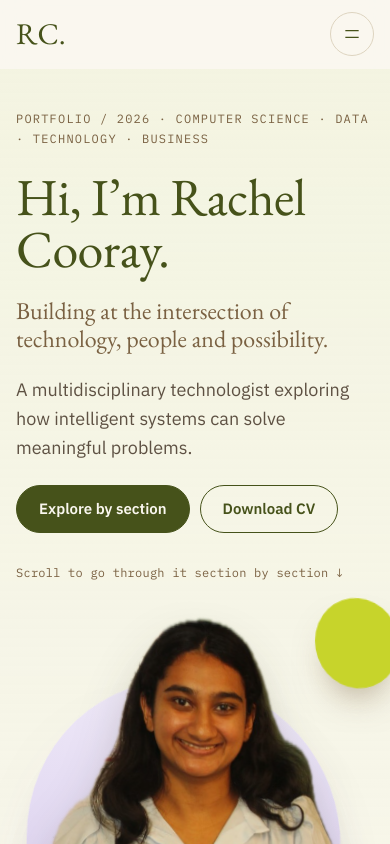
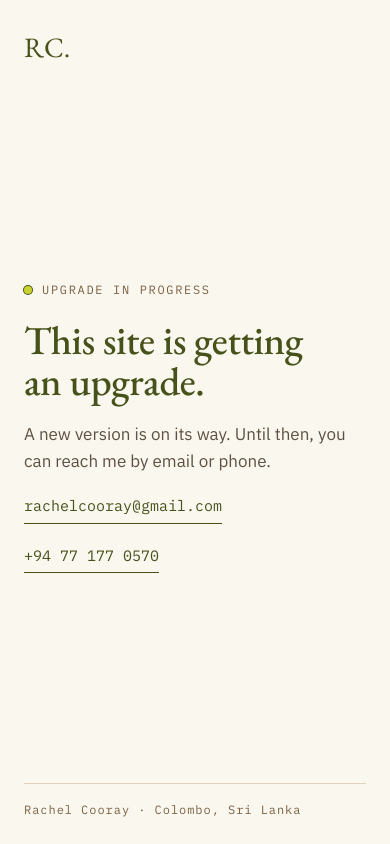
Before and after one commit to rachelcooray/portfolio, a Next.js app: page / in a window 390 px wide. Shown: the top 844 px of the page. Built offline with nearby package versions, Linux system fonts and the light colour scheme.

Commit message:
Show an upgrade notice with email and phone on every page

```diff
--- a/src/app/layout.tsx
+++ b/src/app/layout.tsx
@@ -7,6 +7,7 @@ import ScrollChrome from "@/components/layout/ScrollChrome";
 import Reveal from "@/components/animations/Reveal";
 import Depth from "@/components/animations/Depth";
 import Scene3D from "@/components/three/Scene3D";
+import Upgrade from "@/components/layout/Upgrade";
 import "./site.css";
 
 // Self-hosted (SIL Open Font License), so builds never depend on a font CDN.
@@ -70,6 +71,9 @@ export const viewport: Viewport = {
 // motion or no WebGL. Also decides whether the intro plays.
 const modeScript = `(function(){var d=document.documentElement;d.classList.add('js');try{var ls=null;try{ls=window.localStorage}catch(e){}var rm=matchMedia('(prefers-reduced-motion: reduce)').matches||(ls&&ls.getItem('rc-reduced-motion')==='1');var w=innerWidth,h=innerHeight;var n=navigator;var low=(n.deviceMemory&&n.deviceMemory<4)||(n.hardwareConcurrency&&n.hardwareConcurrency<=2);var gl=false;if(!rm&&w>=900&&h>=560&&!low){var c=document.createElement('canvas');var x=c.getContext('webgl2')||c.getContext('webgl');gl=!!x;if(x){var l=x.getExtension('WEBGL_lose_context');l&&l.loseContext()}}d.classList.add(gl?'gl':'lite');if(rm)d.classList.add('rm');var seen=ls&&ls.getItem('rc-intro-seen')==='1';d.classList.add(gl&&!seen?'intro-run':'intro-done');}catch(e){d.classList.add('lite','intro-done')}})();`;
 
+// true: every route shows the holding page. false: the full site.
+const MAINTENANCE = true;
+
 export default function RootLayout({ children }: LayoutProps<"/">) {
   return (
     <html
@@ -81,6 +85,10 @@ export default function RootLayout({ children }: LayoutProps<"/">) {
         <script dangerouslySetInnerHTML={{ __html: modeScript }} />
       </head>
       <body>
+        {MAINTENANCE ? (
+          <Upgrade />
+        ) : (
+          <>
             <Scene3D />
             <LenisProvider />
             <a className="skip" href="#content">
@@ -92,6 +100,8 @@ export default function RootLayout({ children }: LayoutProps<"/">) {
             <Footer />
             <Reveal />
             <Depth />
+          </>
+        )}
       </body>
     </html>
   );
--- a/src/app/site.css
+++ b/src/app/site.css
@@ -4092,3 +4092,17 @@ html.rm .scene3d { display: none; }
 
 /* Keep the 3D hero layers from widening the page */
 .hero { overflow-x: clip; }
+
+/* Holding page (Upgrade.tsx) */
+.upgrade { min-height: 100svh; display: grid; grid-template-rows: auto 1fr auto; gap: 32px; padding: clamp(24px, 5vw, 56px); background: var(--ivory); color: var(--charcoal); }
+.upgrade-mark { margin: 0; font-family: var(--serif); font-size: 28px; color: var(--forest); }
+.upgrade-body { align-self: center; max-width: 720px; display: flex; flex-direction: column; align-items: flex-start; gap: 20px; }
+.upgrade-kicker { margin: 0; display: flex; align-items: center; gap: 10px; font-family: var(--mono); font-size: 12px; letter-spacing: 0.14em; text-transform: uppercase; color: var(--moss-ink); }
+.upgrade-dot { width: 8px; height: 8px; border-radius: 50%; background: var(--lime); box-shadow: 0 0 0 1px var(--forest); animation: upgrade-pulse 1.8s ease-in-out infinite; }
+.upgrade h1 { margin: 0; font-family: var(--serif); font-weight: 500; font-size: clamp(40px, 8vw, 84px); line-height: 1.02; letter-spacing: -0.01em; color: var(--forest); text-wrap: balance; }
+.upgrade-lead { margin: 0; max-width: 46ch; font-size: clamp(17px, 2vw, 20px); line-height: 1.55; color: var(--muted); }
+.upgrade-mail { font-family: var(--mono); font-size: clamp(15px, 2vw, 18px); color: var(--forest); text-decoration: none; border-bottom: 1px solid var(--forest); padding-bottom: 4px; overflow-wrap: anywhere; }
+.upgrade-mail:hover, .upgrade-mail:focus-visible { background: var(--lime); }
+.upgrade-foot { margin: 0; font-family: var(--mono); font-size: 12px; letter-spacing: 0.08em; color: var(--moss-ink); border-top: 1px solid var(--line); padding-top: 16px; }
+@keyframes upgrade-pulse { 50% { opacity: 0.25; } }
+@media (prefers-reduced-motion: reduce) { .upgrade-dot { animation: none; } }
--- /dev/null
+++ b/src/components/layout/Upgrade.tsx
@@ -0,0 +1,26 @@
+import { identity } from "@/content/content";
+
+// Holding page shown on every route while the site is rebuilt.
+// Switch it off with MAINTENANCE in src/app/layout.tsx.
+export default function Upgrade() {
+  return (
+    <main id="content" className="upgrade">
+      <p className="upgrade-mark">RC.</p>
+      <div className="upgrade-body">
+        <p className="upgrade-kicker">
+          <span className="upgrade-dot" aria-hidden="true" />
+          Upgrade in progress
+        </p>
+        <h1>This site is getting an upgrade.</h1>
+        <p className="upgrade-lead">A new version is on its way. Until then, you can reach me by email or phone.</p>
+        <a className="upgrade-mail" href={`mailto:${identity.email}`}>
+          {identity.email}
+        </a>
+        <a className="upgrade-mail" href={`tel:${identity.phone.replace(/\s/g, "")}`}>
+          {identity.phone}
+        </a>
+      </div>
+      <p className="upgrade-foot">Rachel Cooray · Colombo, Sri Lanka</p>
+    </main>
+  );
+}
--- a/src/content/content.ts
+++ b/src/content/content.ts
@@ -73,6 +73,7 @@ export const identity = {
   badgePhoto: "/images/rachel-badge.jpg",
   badgePhotoAlt: "Rachel Cooray, head and shoulders",
   email: "rachelcooray@gmail.com",
+  phone: "+94 77 177 0570",
   links: [
     { label: "Email", href: "mailto:rachelcooray@gmail.com" },
     { label: "LinkedIn", href: "https://www.linkedin.com/in/rachel-cooray-069034235/" },
```
Lines whose indentation alone changed are shown as unchanged.
